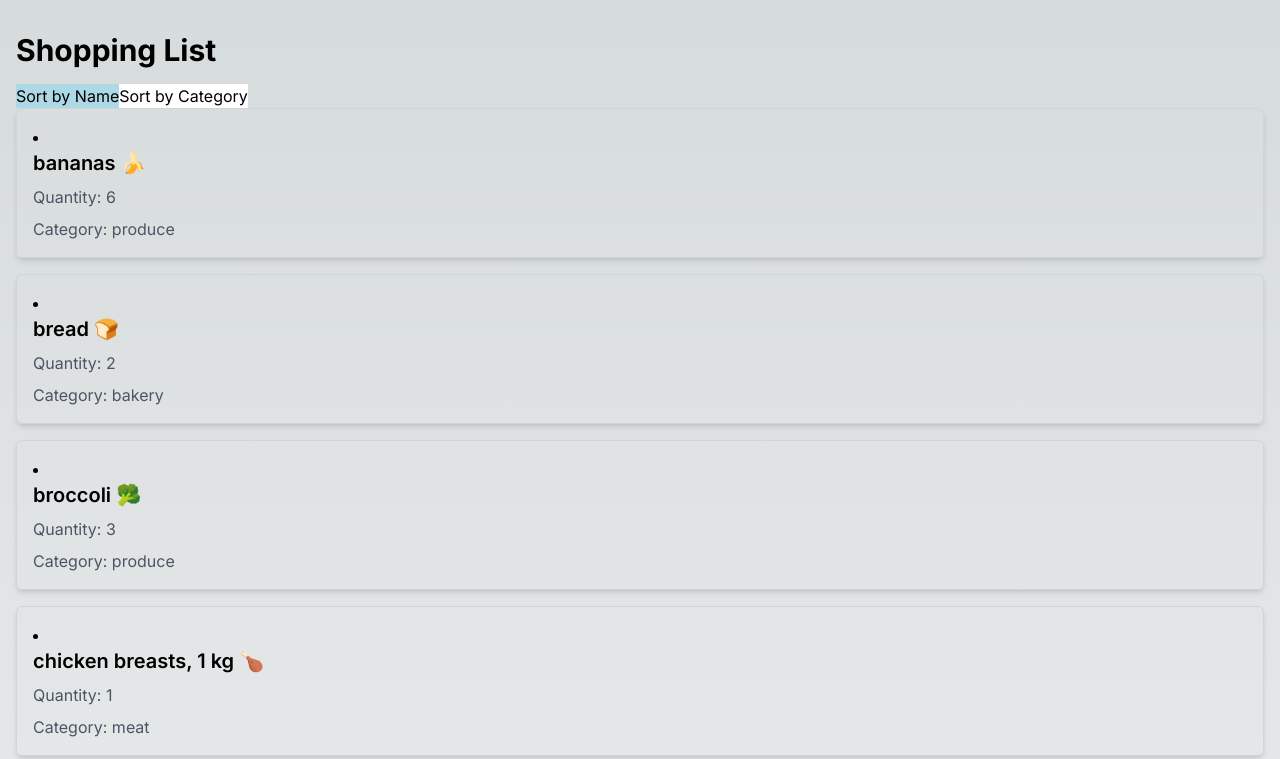
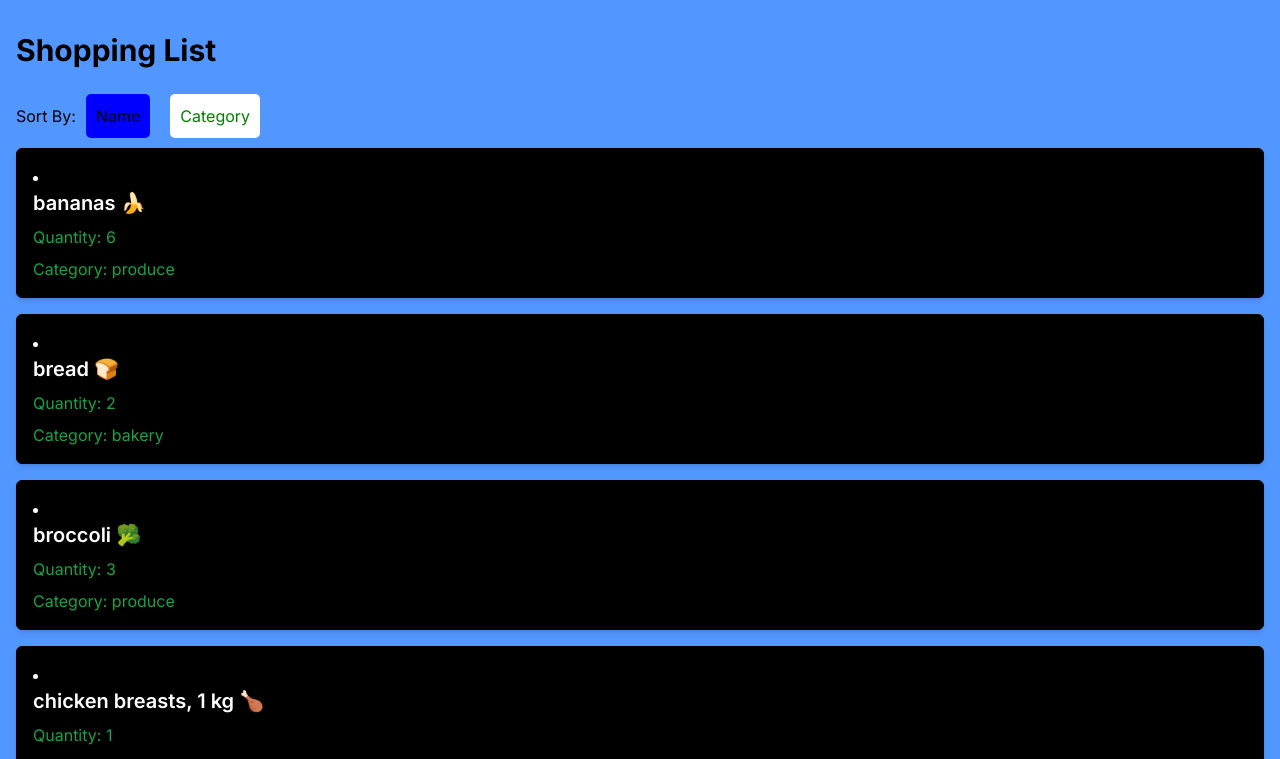
Before and after one commit to eaguilar112/cprg306-assignments, a Next.js app: page /week-5 in a window 1280 px wide. Shown: the top 759 px of the page. Built offline with nearby package versions, Linux system fonts and the light colour scheme.

Commit message:
finished?

```diff
--- a/app/week-5/item-list.js
+++ b/app/week-5/item-list.js
@@ -8,7 +8,6 @@ import items from './items.json';
 const ItemList = () => {
   const [sortBy, setSortBy] = useState('name');
 
-  // Sort the items array based on the sortBy state variable
   const sortedItems = [...items].sort((a, b) => {
     if (sortBy === 'name') {
       return a.name.localeCompare(b.name);
@@ -18,28 +17,26 @@ const ItemList = () => {
     return 0;
   });
 
-  // Function to handle sorting preference change
   const handleSortChange = (value) => {
     setSortBy(value);
   };
 
   return (
     <div>
-      {/* Sort buttons */}
+      Sort By:
       <button
         onClick={() => handleSortChange('name')}
-        style={{ backgroundColor: sortBy === 'name' ? 'lightblue' : 'white' }}
+        style={{ backgroundColor: sortBy === 'name' ? 'blue' : 'white', borderRadius: '5px', margin: '10px', padding: '10px', color: sortBy === 'name' ? 'black' : 'green' }}
       >
-        Sort by Name
+        Name
       </button>
       <button
         onClick={() => handleSortChange('category')}
-        style={{ backgroundColor: sortBy === 'category' ? 'lightblue' : 'white' }}
+        style={{ backgroundColor: sortBy === 'category' ? 'blue' : 'white', borderRadius: '5px', margin: '10px', padding: '10px', color: sortBy === 'category' ? 'black' : 'green' }}
       >
-        Sort by Category
+        Category
       </button>
 
-      {/* Render the items */}
       {sortedItems.map((item) => (
         <Item key={item.id} name={item.name} quantity={item.quantity} category={item.category} />
       ))}
--- a/app/week-5/item.js
+++ b/app/week-5/item.js
@@ -2,10 +2,10 @@ import React from "react";
 
 function Item({ name, quantity, category }) {
   return (
-    <li className="border border-gray-300 p-4 mb-4 rounded-md shadow-md">
+    <li className="bg-black text-white border border-black p-4 mb-4 rounded-md shadow-md">
       <h2 className="text-xl font-semibold mb-2">{name}</h2>
-      <p className="text-gray-600 mb-2">Quantity: {quantity}</p>
-      <p className="text-gray-600">Category: {category}</p>
+      <p className="text-green-600 mb-2">Quantity: {quantity}</p>
+      <p className="text-green-600">Category: {category}</p>
     </li>
   );
 };
--- a/app/week-5/page.js
+++ b/app/week-5/page.js
@@ -3,7 +3,7 @@ import ItemList from './item-list';
 
 function Page() {
   return (
-    <main className="container mx-auto px-4 py-8">
+    <main className="container mx-auto px-4 py-8" style={{ backgroundColor: '#5297ff'}}>
       <h1 className="text-3xl font-bold mb-4">Shopping List</h1>
       <ItemList />
     </main>
```
